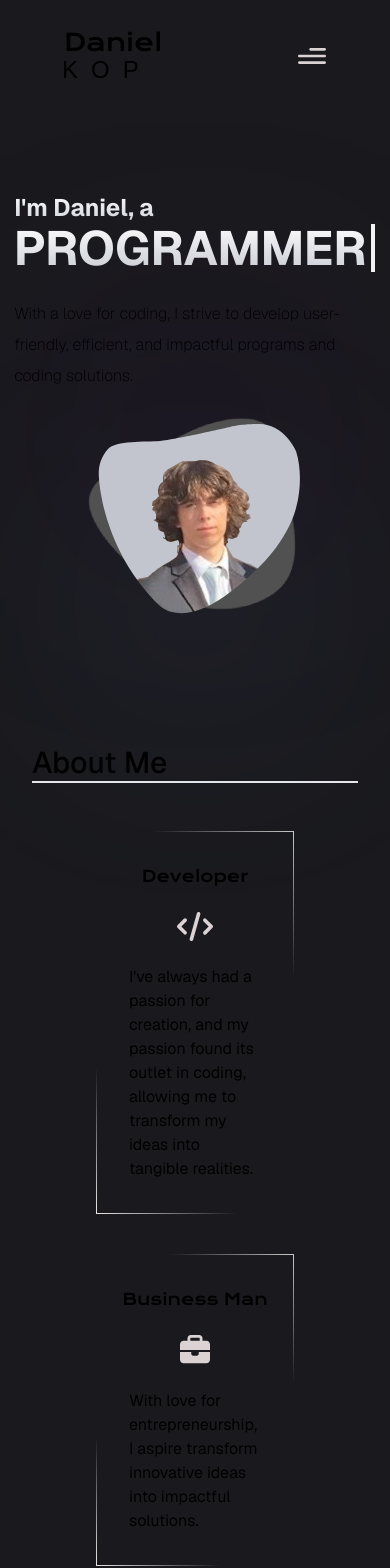
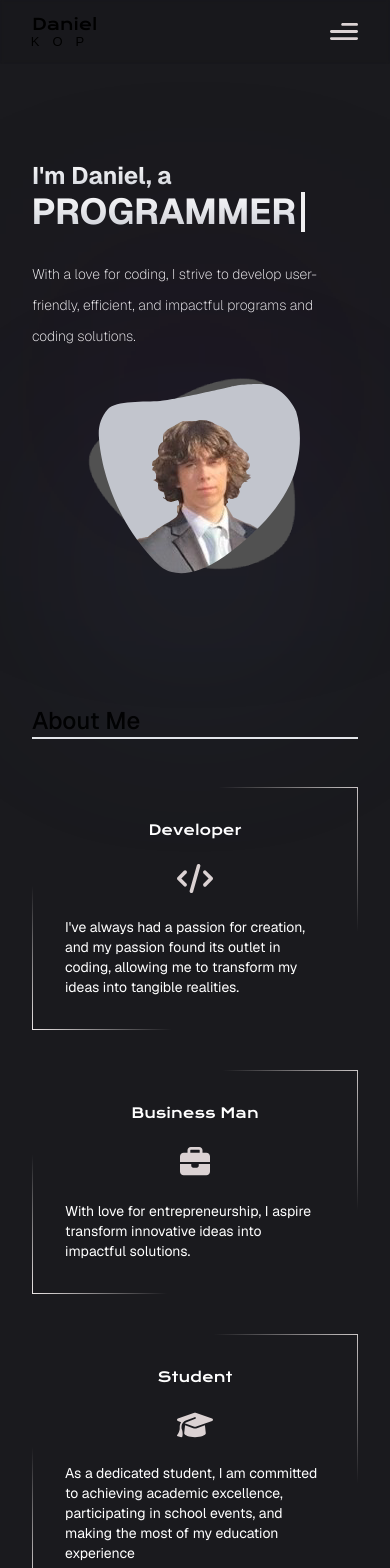
Before and after one commit to Sateral/personal-website, a Next.js app: page / in a window 390 px wide. Shown: the top 1568 px of the page. Built offline with nearby package versions, Linux system fonts and the light colour scheme; a web font is replaced by a local one.

Commit message:
responsiveness and navbar fixes

```diff
--- a/app/components/About.tsx
+++ b/app/components/About.tsx
@@ -31,9 +31,11 @@ const About = () => {
 
   return (
     <section id="about me" className="flex flex-col gap-12 sm:py-16 py-6">
-      <div className="font-medium text-3xl border-b-2">About Me</div>
+      <div className="font-medium border-b-2 sm:text-3xl text-2xl">
+        About Me
+      </div>
 
-      <div className="flex md:flex-row flex-col justify-center items-center px-16">
+      <div className="flex md:flex-row flex-col justify-center items-center md:px-16 ss:text-base text-sm">
         {aboutCards.map((card, index) => (
           <div
             key={card.id}
@@ -41,13 +43,13 @@ const About = () => {
               index !== aboutCards.length - 1 ? "md:mr-8" : ""
             }`}
           >
-            <h1 className="text-center font-krona">{card.header}</h1>
+            <h1 className="text-center font-krona text-white">{card.header}</h1>
             <Image
               alt={card.header}
               src={card.icon}
               className={`py-6 ${index === 1 ? "w-[29.5px]" : "w-[36px]"}`}
             />
-            <p className="px-8">{card.description}</p>
+            <p className="px-8 text-white">{card.description}</p>
           </div>
         ))}
       </div>
--- a/app/components/Hero.tsx
+++ b/app/components/Hero.tsx
@@ -10,11 +10,11 @@ const Hero = () => {
             I&apos;m Daniel, a
           </h1>
           <div className="inline-block">
-            <h2 className="font-bold xl:text-7xl md:text-6xl text-5xl bg-gradient-to-b from-white to-gray-300 text-transparent bg-clip-text -ml-[0.5px] typewriter">
+            <h2 className="font-bold xl:text-7xl md:text-6xl ss:text-5xl text-4xl bg-gradient-to-b from-white to-gray-300 text-transparent bg-clip-text -ml-[0.5px] typewriter">
               PROGRAMMER
             </h2>
           </div>
-          <p className="md:text-lg sm:text-base font-extralight leading-[30.8px] mt-5">
+          <p className="md:text-lg sm:text-base text-sm font-extralight text-white leading-[30.8px] mt-5">
             With a love for coding, I strive to develop user-friendly,
             efficient, and impactful programs and coding solutions.
           </p>
--- a/app/components/Navbar.tsx
+++ b/app/components/Navbar.tsx
@@ -33,15 +33,14 @@ const Navbar = () => {
   const [toggle, setToggle] = useState(false);
 
   return (
-    <div>
-      <div className="max-w-[1280px] mx-auto">
-        <nav className="flex py-6 mx-8 justify-between items-center navbar">
-          <div className="logo text-offWhite text-[24px]">
-            <h1 className="font-krona">Daniel</h1>
-            <h1 className="font-lexend tracking-[13px] -mt-2 -ml-[0.12rem]">
+    <div className="fixed left-0 w-full z-[51] bg-black bg-opacity-5 bg-clip-padding blur-backdrop-filter">
+      <nav className="flex max-w-[1280px] mx-auto px-8 py-3 justify-between items-center navbar">
+        <a className="logo text-offWhite" href="#home">
+          <h1 className="font-krona ss:text-[24px]">Daniel</h1>
+          <h1 className="font-lexend tracking-[13px] ss:text-[24px] text-[13px] ss:-mt-2 -mt-1 ss:-ml-[0.1rem] -ml-[0.08rem]">
             KOP
           </h1>
-          </div>
+        </a>
 
         <ul className="list-none sm:flex hidden justify-end items-center flex-1">
           {navLinks.map((nav, index) => (
@@ -67,9 +66,9 @@ const Navbar = () => {
           <div
             className={`${
               toggle ? "flex" : "hidden"
-              } p-6 bg-secondary absolute top-20 right-0 mx-4 my-2 min-w-[140px] rounded-xl sidebar`}
+            } p-6 bg-secondary absolute md:top-10 top-14 right-0 mx-4 my-2 min-w-[140px] rounded-xl sidebar z-[60]`}
           >
-              <ul className="list-none flex flex-col justify-end items-center flex-1">
+            <ul className="list-none flex flex-col justify-end items-center flex-1 bg-[#111] bg-opacity-70 p-4 rounded-lg">
               {navLinks.map((nav, index) => (
                 <li
                   key={nav.id}
@@ -85,7 +84,6 @@ const Navbar = () => {
         </div>
       </nav>
     </div>
-    </div>
   );
 };
 
--- a/app/components/Projects.tsx
+++ b/app/components/Projects.tsx
@@ -38,7 +38,7 @@ const Projects = () => {
     <div id="projects" className="sm:py-16 py-6">
       <div className="font-medium text-3xl border-b-2 mb-8">Projects</div>
 
-      <div className="grid md:grid-cols-3 sm:grid-cols-2 grid-cols-1 gap-8 ">
+      <div className="grid md:grid-cols-3 ss:grid-cols-2 grid-cols-1 gap-8 ">
         {projects.map((project) => (
           <div
             className="group hover:scale-105 transition-transform ease-in"
--- a/app/globals.css
+++ b/app/globals.css
@@ -119,3 +119,8 @@ body {
   filter: blur(750px);
   opacity: 25%;
 }
+
+.blur-backdrop-filter {
+  backdrop-filter: blur(2px);
+  -webkit-backdrop-filter: blur(2px);
+}
--- a/app/layout.tsx
+++ b/app/layout.tsx
@@ -16,7 +16,7 @@ export default function RootLayout({
   return (
     <html lang="en">
       <body className={GeistSans.className}>
-        {/* <Navbar /> */}
+        <Navbar />
         {children}
       </body>
     </html>
--- a/app/page.tsx
+++ b/app/page.tsx
@@ -7,30 +7,29 @@ import Projects from "./components/Projects";
 
 export default function Home() {
   return (
-    <main className="w-full overflow-hidden">
-      <div className="bg-[#1a1a1e]">
+    <main id="home" className="w-full overflow-hidden">
+      <section className="bg-[#1a1a1e]">
         <div className="max-w-[1280px] mx-auto">
-          <div className="mx-8">
-            <Navbar />
+          <div className="mx-8 pt-20">
             <Hero />
             <About />
           </div>
         </div>
-      </div>
-      <div className="bg-[#0f0f11] border-y-[1px] border-y-[#707070]">
+      </section>
+      <section className="bg-[#0f0f11] border-y-[1px] border-y-[#707070]">
         <div className="max-w-[1280px] mx-auto">
           <div className="mx-8">
             <Skills />
           </div>
         </div>
-      </div>
-      <div className="bg-[#1a1a1e]">
+      </section>
+      <section className="bg-[#1a1a1e]">
         <div className="max-w-[1280px] mx-auto">
           <div className="mx-8">
             <Projects />
           </div>
         </div>
-      </div>
+      </section>
     </main>
   );
 }
--- a/next.config.js
+++ b/next.config.js
@@ -1,6 +1,7 @@
 /** @type {import('next').NextConfig} */
 const nextConfig = {
   output: "export",
+  images: { unoptimized: true },
 };
 
 module.exports = nextConfig;
```
Also changed, not shown: app/components/Skills.tsx (+9 -7 lines). Lines whose indentation alone changed are shown as unchanged.
